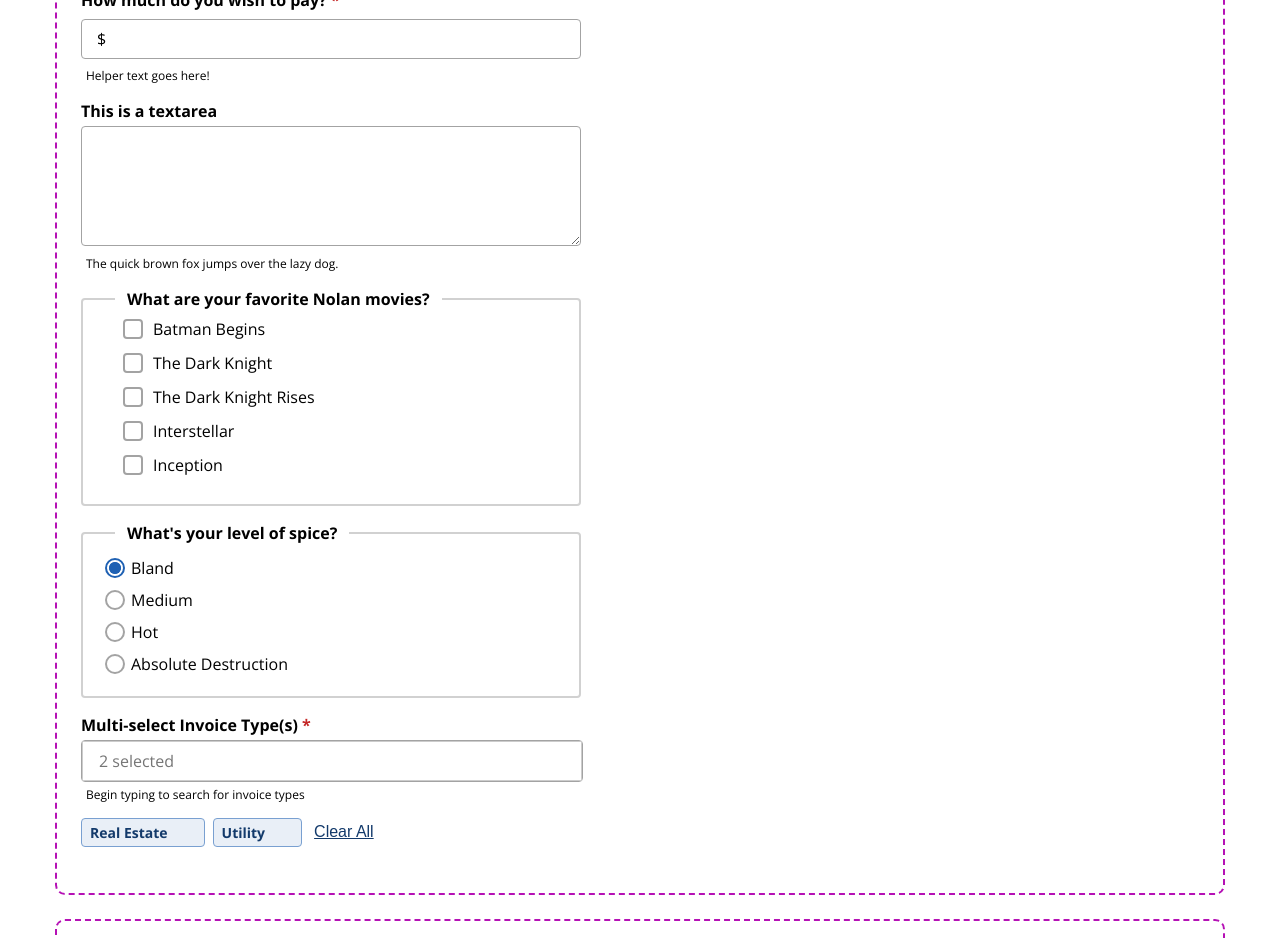
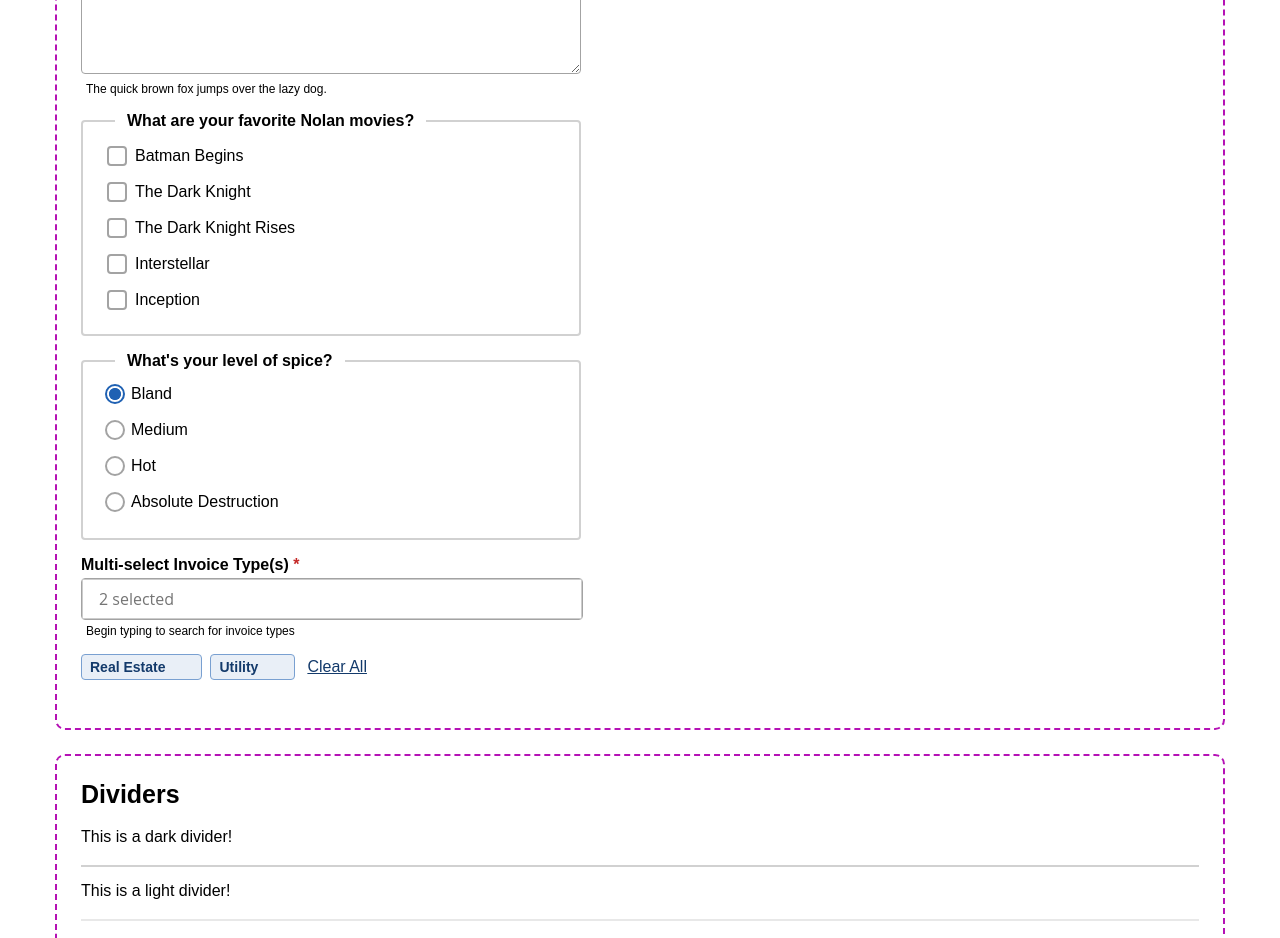
Before and after one commit to Billybobchops/design-system, a Next.js app: page / in a window 1280 px wide. Shown: the part 4240-5178 px from the top of the page. Built offline with nearby package versions, Linux system fonts and the light colour scheme.

Commit message:
set project font to Arial and adjust checkbox group for ADA

```diff
--- a/src/app/globals.css
+++ b/src/app/globals.css
@@ -6,6 +6,7 @@
 
 html,
 body {
+	font-family: Arial, sans-serif;
 	font-size: 16px; /* root font-size for entire app */
     max-width: 100vw;
     overflow-x: hidden;
--- a/src/app/layout.tsx
+++ b/src/app/layout.tsx
@@ -1,8 +1,8 @@
 import type { Metadata } from 'next';
-import { Open_Sans } from 'next/font/google';
+// import { Open_Sans } from 'next/font/google';
 import './globals.css';
 
-const openSans = Open_Sans({ subsets: ['latin'] });
+// const openSans = Open_Sans({ subsets: ['latin'] });
 
 export const metadata: Metadata = {
     title: 'IC Design System',
@@ -12,7 +12,8 @@ export const metadata: Metadata = {
 export default function RootLayout({ children }: Readonly<{ children: React.ReactNode }>) {
     return (
         <html lang='en'>
-			<body className={openSans.className}>{children}</body>
+			<body>{children}</body>
+			{/* <body className={openSans.className}>{children}</body> */}
         </html>
     );
 }
--- a/src/app/mixins.scss
+++ b/src/app/mixins.scss
@@ -110,7 +110,7 @@
 	border: 2px solid variables.$utility-neutral-50;
 	display: grid;
 	height: 20px;
-	margin: 0 10px 0 0;
+	margin: variables.$spacing-xs;
 	place-content: center;
 	width: 20px;
 
--- a/src/components/Checkboxes.module.scss
+++ b/src/components/Checkboxes.module.scss
@@ -1,19 +1,4 @@
-@use "../app/variables.module.scss";
-
-.list {
-	list-style-type: none;
-	padding: 0 0 0 variables.$spacing-m;
-
-	label {
-		align-items: center;
-		display: grid;
-		font-size: variables.$label-font-size;
-		grid-template-columns: auto 1fr;
-		margin-bottom: 12px;
-
-		&:disabled {
-			color: variables.$utility-neutral-50;
-			cursor: not-allowed;
-		}
-	}
+.checkboxOption {
+	align-items: center;
+	display: flex;
 }
--- a/src/components/Checkboxes.tsx
+++ b/src/components/Checkboxes.tsx
@@ -22,11 +22,9 @@ const Checkboxes: React.FC<CheckboxesProps> = ({ legend, options }) => {
 
     return (
         <Fieldset legend={legend}>
-            <ul className={classes.list}>
 			{checkedItems.map((item, i) => {
 				return (
-                        <li key={item.id}>
-                            <label>
+					<label key={item.id} className={classes.checkboxOption}>
 						<Checkbox
 							checked={item.checked}
 							id={item.id}
@@ -34,10 +32,8 @@ const Checkboxes: React.FC<CheckboxesProps> = ({ legend, options }) => {
 						/>
 						{item.text}
 					</label>
-                        </li>
 				);
 			})}
-            </ul>
         </Fieldset>
     );
 };
--- a/src/components/RadioGroup.module.scss
+++ b/src/components/RadioGroup.module.scss
@@ -3,6 +3,7 @@
 .radioOption {
 	align-items: center;
 	display: flex;
+	margin-bottom: variables.$spacing-xxs;
 }
 
 .radio {
--- a/src/components/RadioGroup.tsx
+++ b/src/components/RadioGroup.tsx
@@ -17,8 +17,7 @@ const RadioGroup: React.FC<RadioGroupProps> = ({ legend, options }) => {
         <Fieldset legend={legend}>
 			{options.map((option, i) => {
 				return (
-					<div key={option.id}>
-						<label className={classes.radioOption}>
+					<label className={classes.radioOption} key={option.id}>
 						<input
 							checked={selected.id === option.id}
 							className={classes.radio}
@@ -29,7 +28,6 @@ const RadioGroup: React.FC<RadioGroupProps> = ({ legend, options }) => {
 						/>
 						{option.id}
 					</label>
-					</div>
 				);
 			})}
         </Fieldset>
--- a/src/components/SelectAllCheckbox.module.scss
+++ b/src/components/SelectAllCheckbox.module.scss
@@ -3,6 +3,8 @@
 
 .checkbox {
 	@include checkboxes;
+
+	// margin: 0 10px 0 0;
 
 	&.partialCheck {
 		background-color: variables.$theme-a-3;
```
Lines whose indentation alone changed are shown as unchanged.
